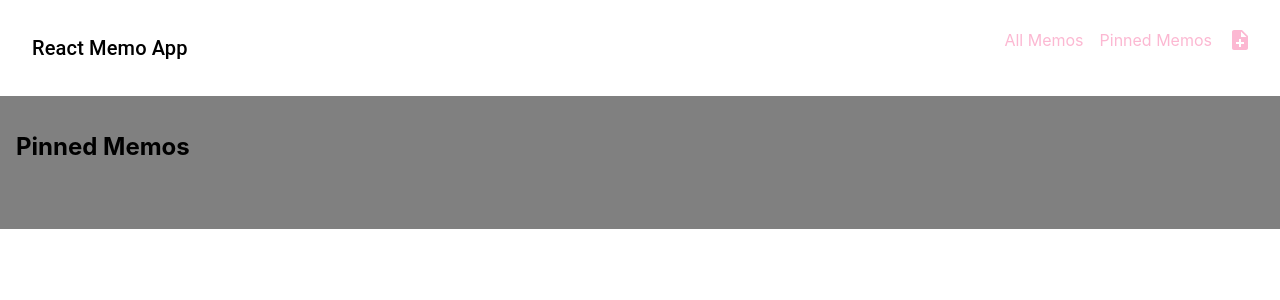
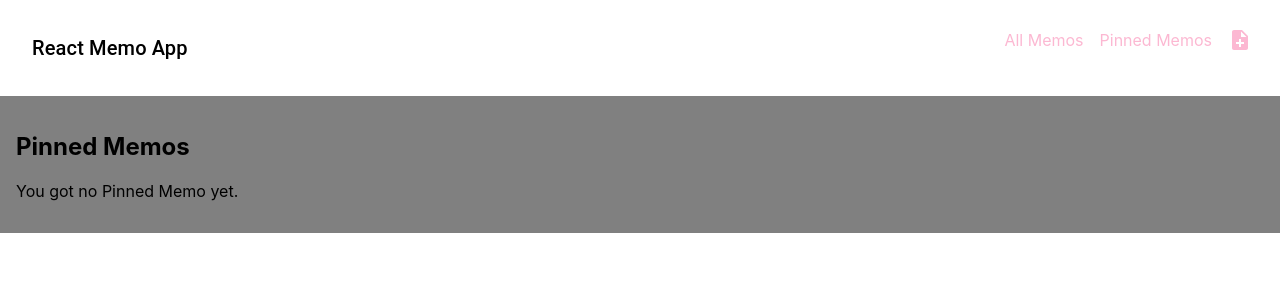
Before and after one commit to hananina/react-memo-app, a React (Create React App) app: page /favorites in a window 1280 px wide. Shown: the top 300 px of the page. Built offline with nearby package versions, Linux system fonts and the light colour scheme.

Commit message:
pinned memoがない場合の表示を追加

```diff
--- a/src/pages/Favorites.js
+++ b/src/pages/Favorites.js
@@ -4,8 +4,15 @@ import MemoList from "../components/memos/MemoList";
 
 function FavoritesPage() {
   const favoritesCtx = useContext(FavoritesContext);
-  console.log("favoritesCtx.favorites");
-  console.log(favoritesCtx.favorites);
+
+  if (favoritesCtx.totalFavorites === 0) {
+    return (
+      <section>
+        <h1>Pinned Memos</h1>
+        <p>You got no Pinned Memo yet.</p>
+      </section>
+    );
+  }
 
   return (
     <section>
```
